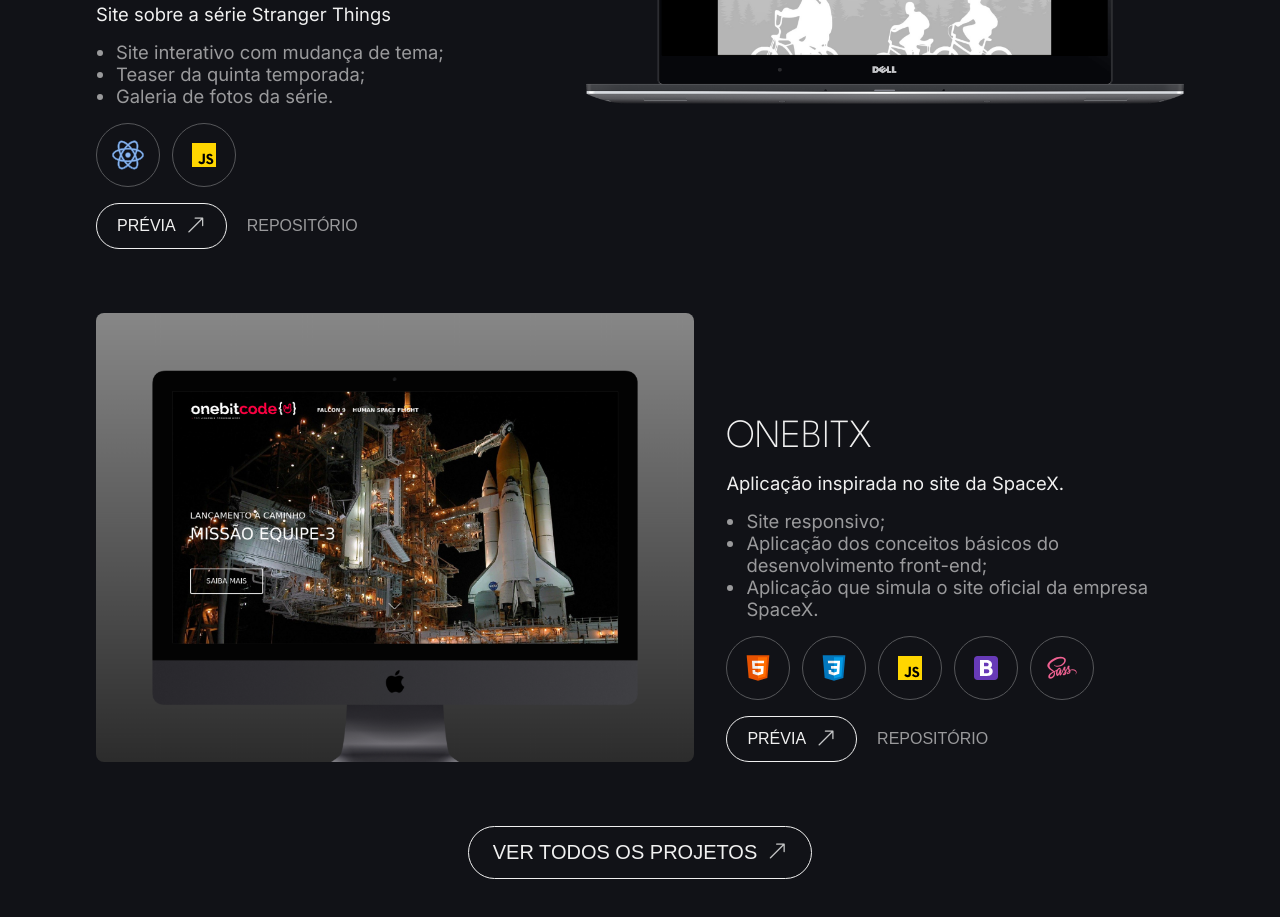
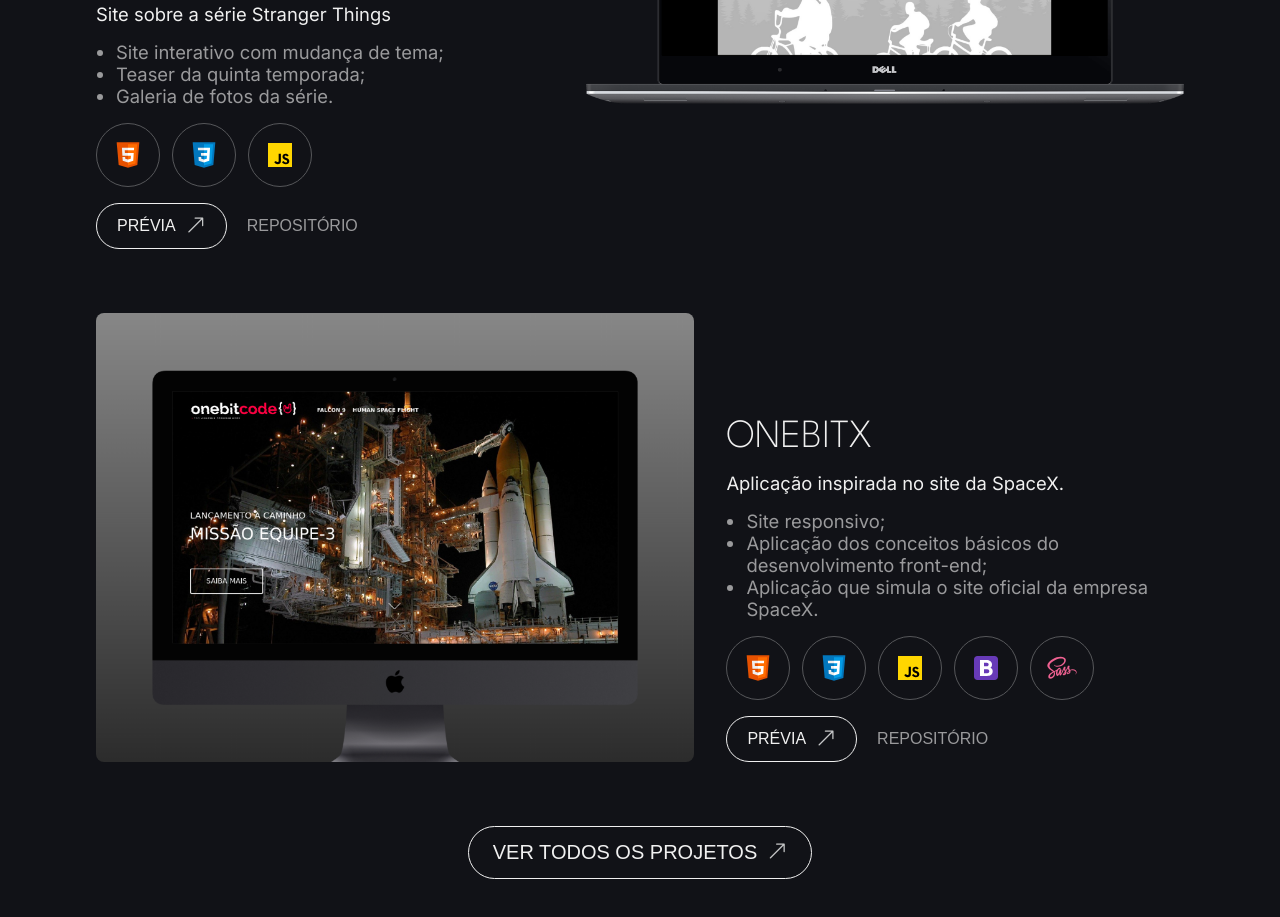
Before and after one commit to GMelloXp/meu-portfolio, a plain HTML site: page index.html in a window 1280 px wide. Shown: the part 1779-2696 px from the top of the page. Drawn offline with nearby package versions, Linux system fonts and the light colour scheme.

Commit message:
atualizando tecnologias do segundo projeto

```diff
--- a/index.html
+++ b/index.html
@@ -172,7 +172,10 @@
           </ul>
           <ul class="technologies__list">
             <li class="technologies__item">
-              <img class="technologies__logo" src="assets/images/technologies/React.svg" alt="Logo React">
+              <img class="technologies__logo" src="assets/images/technologies/html.svg" alt="Logo React">
+            </li>
+            <li class="technologies__item">
+              <img class="technologies__logo" src="assets/images/technologies/css.svg" alt="Logo JavaScript">
             </li>
             <li class="technologies__item">
               <img class="technologies__logo" src="assets/images/technologies/Javascript.svg" alt="Logo JavaScript">
```
